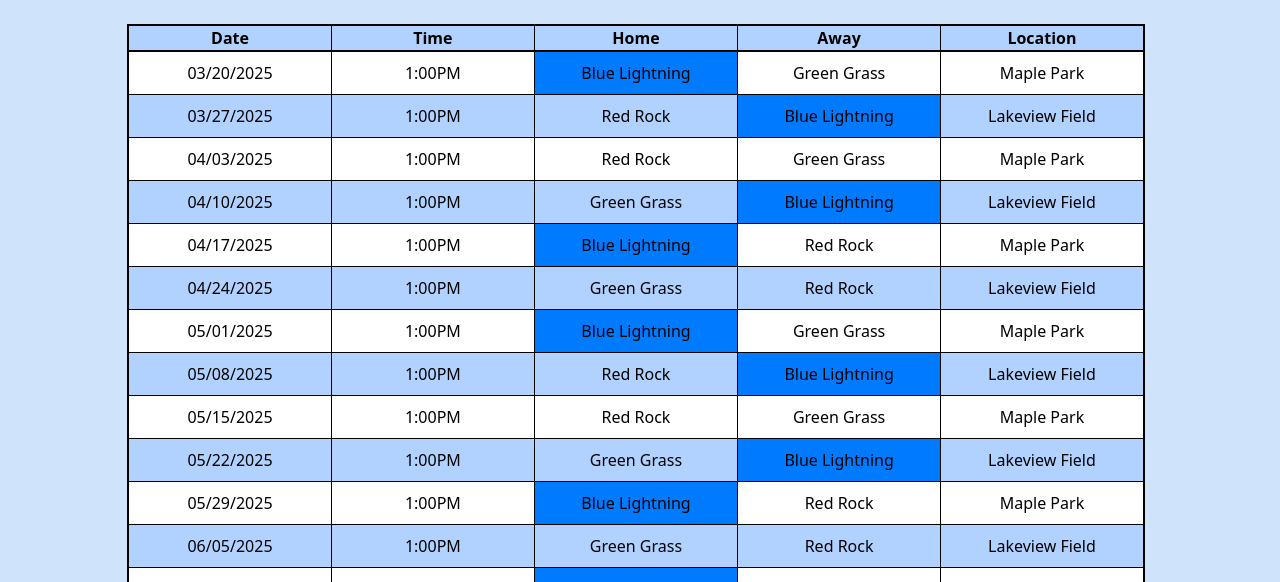
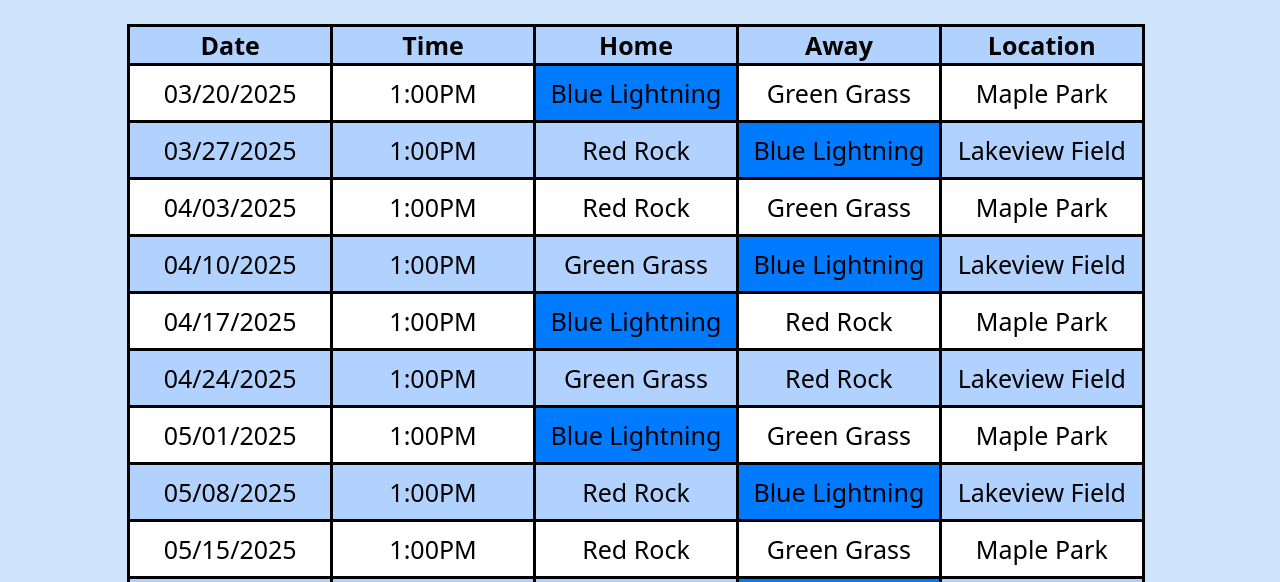
Before and after one commit to oy-yuji/Foundation-Final-Project, a plain HTML site: page schedule.html in a window 1280 px wide. Shown: the part 218-800 px from the top of the page. Drawn offline with Linux system fonts and the light colour scheme.

Commit message:
Improved the readibility of the schedule table.

```diff
--- a/schedule.css
+++ b/schedule.css
@@ -50,9 +50,10 @@ h1{
 
 /*Stylises table. */
 table{
+    font-size: 25px;
     table-layout: fixed;
     border-collapse: collapse;
-    border: 2px solid black;
+    border: 3px solid black;
     width: 80%;
     font-family: system-ui, -apple-system, BlinkMacSystemFont, 'Segoe UI', Roboto, Oxygen, Ubuntu, Cantarell, 'Open Sans', 'Helvetica Neue', sans-serif;
     background-color: white; /*Added so the table pops out a little more from the rest of the back ground.*/
@@ -62,13 +63,13 @@ table{
 td{
     padding: 10px;
     text-align: center;
-    border: 1px solid black;
+    border: 3px solid black;
 }
 
 /*Creates a nice border in header of table. */
 th{
-    border: 1px solid black;
-    border-bottom: 2px solid black;
+    border: 3px solid black;
+    border-bottom: 3px solid black;
 }
 
 /*Highlights Blue Lightnings on table. */
```
